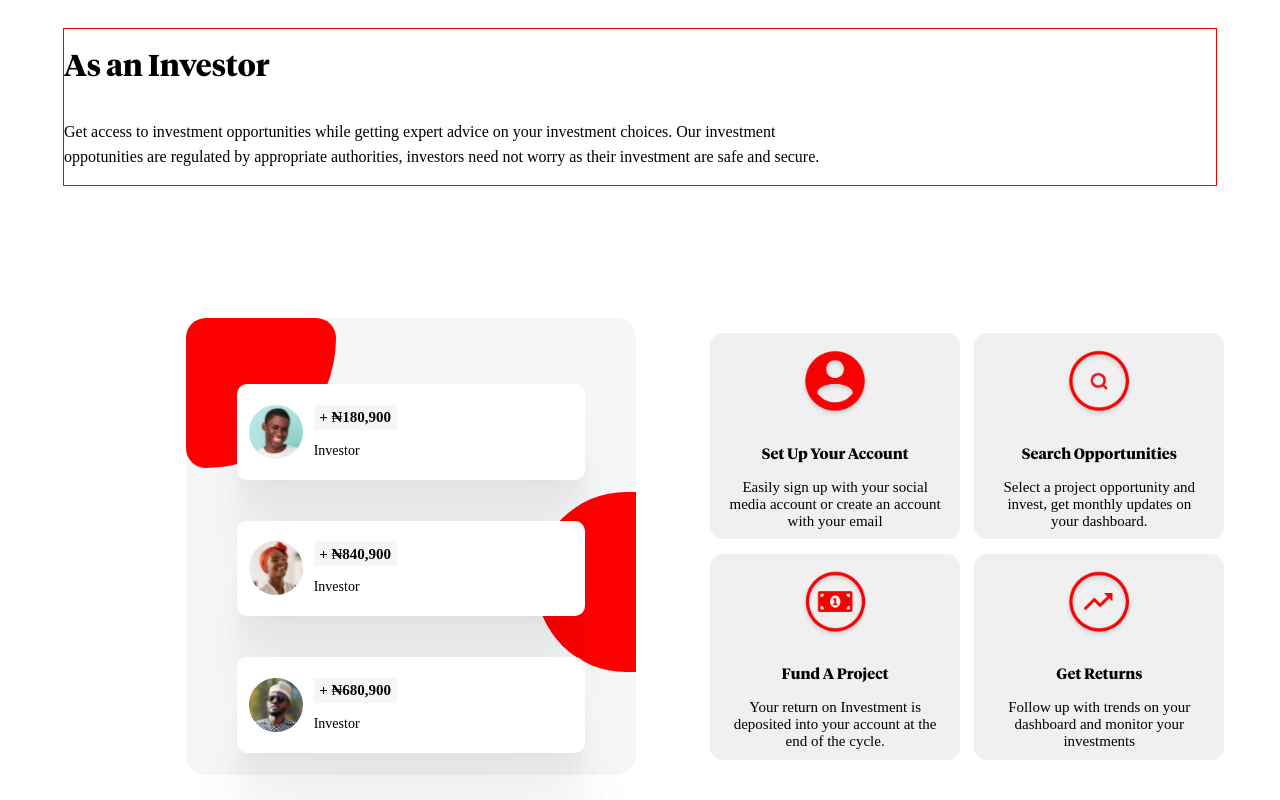
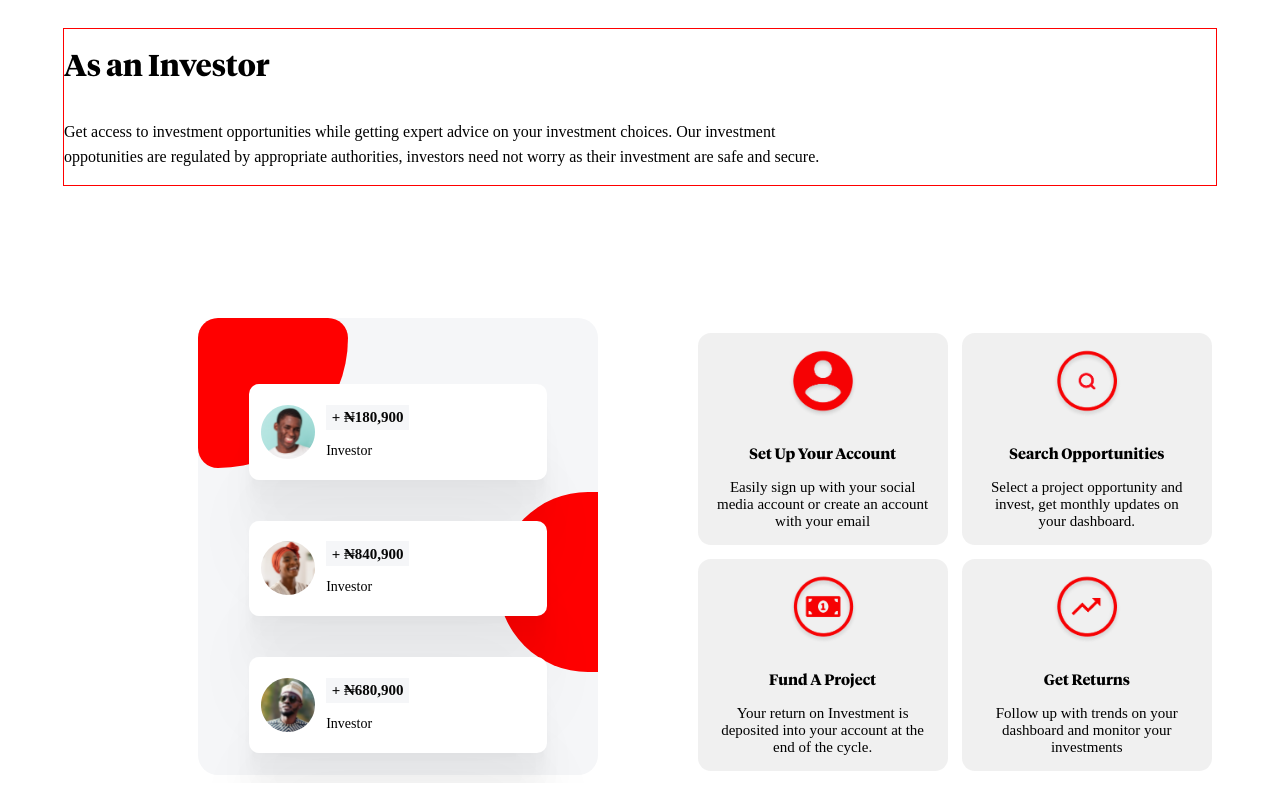
Before and after one commit to Farouk-Adedamola/PropCrowdy, a React (Create React App) app: page / in a window 1280 px wide. Shown: the part 1229-2029 px from the top of the page. Built offline with nearby package versions, Linux system fonts and the light colour scheme; a web font is replaced by a local one.

Commit message:
commit changes

```diff
--- a/src/Components/InvestorCards/InvestorCards.js
+++ b/src/Components/InvestorCards/InvestorCards.js
@@ -2,6 +2,7 @@ import React, { Fragment } from "react";
 import classes from "./InvestorCards.module.css";
 import { card } from "./investdata";
 import { people } from "../PeoplePlay/data";
+import Card1 from "../Reusable/Card1";
 
 const InvestorCards = () => {
   return (
@@ -23,7 +24,7 @@ const InvestorCards = () => {
           <div className={classes.design}></div>
           <div className={classes.second}></div>
         </div>
-        <div className={classes.wrapper}>
+        {/* <div className={classes.wrapper}>
           {card.map((each) => {
             const { id, img, Text, name } = each;
             return (
@@ -34,7 +35,8 @@ const InvestorCards = () => {
               </div>
             );
           })}
-        </div>
+        </div> */}
+        <Card1 />
       </section>
     </Fragment>
   );
--- a/src/Components/InvestorCards/InvestorCards.module.css
+++ b/src/Components/InvestorCards/InvestorCards.module.css
@@ -1,12 +1,35 @@
 .firstwrapper {
   background: #f5f6f8;
-  width: 450px;
+  width: 400px;
   max-width: 531px;
   margin: 0 auto;
   border-radius: 20px;
   padding: 25px 0;
   position: relative;
+  /* left: 21px; */
   /* max-height: 407px; */
+}
+
+@media screen and (max-width: 450px) {
+  .firstwrapper {
+    width: 95vw;
+    left: 21px;
+    /* margin: 0 auto; */
+
+    /* flex-direction: column; */
+    /* align-items: center; */
+    /* justify-content: center; */
+    /* margin: 2rem 0.5rem 0 1rem; */
+  }
+
+  .section {
+    /* display: flex; */
+    /* flex-direction: column; */
+  }
+
+  .design {
+    display: none;
+  }
 }
 
 .persons {
@@ -58,7 +81,7 @@
   position: absolute;
   top: 174px;
   z-index: 1;
-  left: 350px;
+  left: 300px;
   border-radius: 135px 0 0 135px;
 }
 
@@ -74,23 +97,19 @@
 }
 
 /* second card */
-
+/*
 .wrapper {
   display: grid;
   grid-template-columns: repeat(2, 1fr);
   gap: 14.2px;
-  margin-left: 21px;
-  margin: 2rem 21px;
+  margin: 2rem 21px 0 21px;
 }
 
 .card {
   background: #d9d9d966;
-  /* width: 157px; */
-  max-width: 250px;
+
   border-radius: 13px;
-  /* height: 147px; */
-  max-height: 206px;
-  /* margin: 0 auto; */
+
 }
 
 .card img {
@@ -114,21 +133,9 @@
   font-family: "Apercuregular";
   padding: 0 18px;
   text-align: center;
-}
+} */
 
 @media screen and (min-width: 760px) {
-  .card img {
-    width: 70px;
-    height: 70px;
-  }
-
-  .card h1 {
-    font-size: 15px;
-  }
-
-  .card p {
-    font-size: 15px;
-  }
   .firstwrapper {
     margin: 132px 0 0 151px;
     height: 407px;
--- /dev/null
+++ b/src/Components/Reusable/Card1.js
@@ -0,0 +1,22 @@
+import React from "react";
+import classes from "./Card1.module.css";
+import { card } from "../InvestorCards/investdata";
+
+const Card1 = () => {
+  return (
+    <div className={classes.wrapper}>
+      {card.map((each) => {
+        const { id, img, Text, name } = each;
+        return (
+          <div key={id} className={classes.card}>
+            <img src={img} alt="images" />
+            <h1>{name}</h1>
+            <p>{Text}</p>
+          </div>
+        );
+      })}
+    </div>
+  );
+};
+
+export default Card1;
--- /dev/null
+++ b/src/Components/Reusable/Card1.module.css
@@ -0,0 +1,59 @@
+.wrapper {
+  display: grid;
+  grid-template-columns: repeat(2, 1fr);
+  gap: 14.2px;
+  /* margin-left: 21px; */
+  margin: 2rem 21px 0 21px;
+}
+
+.card {
+  background: #d9d9d966;
+  /* width: 157px; */
+  /* width: 40vw; */
+  /* max-width: 250px; */
+  border-radius: 13px;
+  /* height: 147px; */
+  /* max-height: 206px; */
+  /* margin: 0 auto; */
+}
+
+.card img {
+  margin: 0 auto;
+  display: flex;
+  justify-content: center;
+  width: 50px;
+  height: 50px;
+  padding: 15px 53px;
+}
+
+.card h1 {
+  font-size: 12px;
+  text-align: center;
+  padding: 0 18px;
+  font-family: "Tiemposbold";
+}
+
+.card p {
+  font-size: 14px;
+  font-family: "Apercuregular";
+  padding: 0 18px;
+  text-align: center;
+}
+
+@media screen and (min-width: 760px) {
+  .card {
+    width: 250px;
+  }
+  .card img {
+    width: 70px;
+    height: 70px;
+  }
+
+  .card h1 {
+    font-size: 15px;
+  }
+
+  .card p {
+    font-size: 15px;
+  }
+}
```
